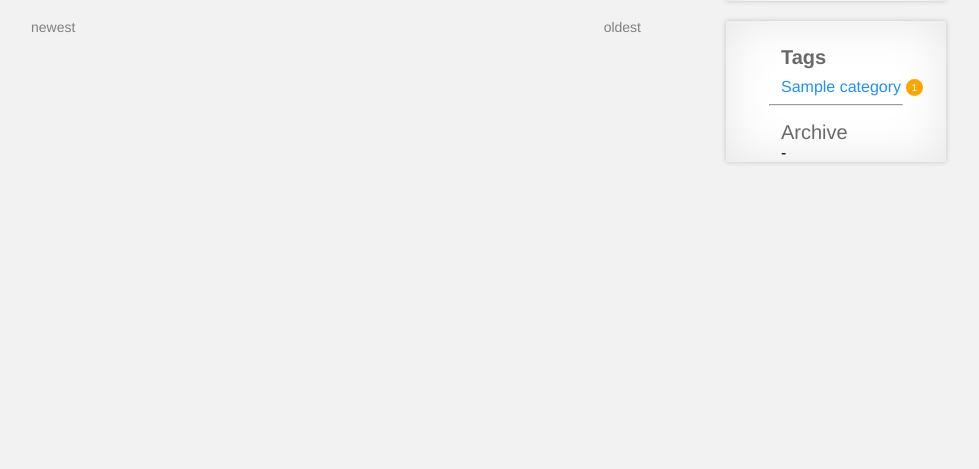
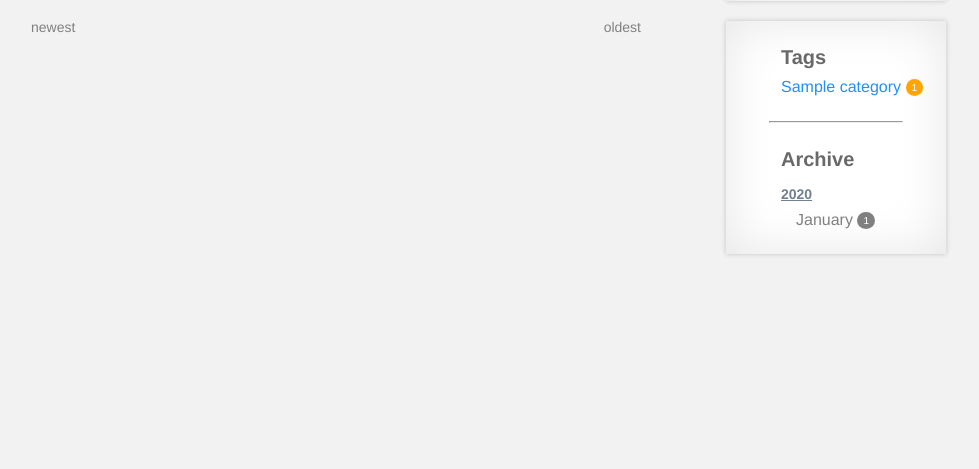
Before and after one commit to ozmax/ozmaxweb, a Django app: a page that uses ozmaxweb/blog/templates/blog/sidebar.html in a window 1280 px wide. Shown: the part 314-783 px from the top of the page, without its empty margins (174-1153 px from the left). Run offline with Django 3.2, Linux system fonts and the light colour scheme; tables that the repository leaves empty hold one stand-in row (values such as "Sample post"); some libraries are stand-ins or nearby versions; some web fonts are replaced.

Commit message:
add archives in sidebar
add archive retrieve utility
get archive in view and pass to context
unify css for sidebar items
add archive style

```diff
--- /dev/null
+++ b/ozmaxweb/blog/blog_utils.py
@@ -0,0 +1,11 @@
+import itertools
+import operator
+
+
+def get_archive(posts):
+	dates = [(post.created_at.strftime("%Y"), post.created_at.strftime("%B")) for post in posts]
+	def accumulate(l):
+	    it = itertools.groupby(dates, operator.itemgetter(0))
+	    for key, subiter in it:
+	        yield key, [(key, len(list(group))) for key, group in itertools.groupby([item[1] for item in subiter])]
+	return list(accumulate(dates))
--- a/ozmaxweb/blog/static/css/sidebar.css
+++ b/ozmaxweb/blog/static/css/sidebar.css
@@ -12,37 +12,46 @@
     text-decoration: none;
 }
 
-.sidebar_categories{
+.sidebar_component{
         padding-left: 55px;
+        margin-bottom: 25px;
+}
 
-}
-.sidebar_categories_title{
+.sidebar_title{
     margin-top: 25px;
     color: dimgray;
     font-size: 20px;
     font-weight: bolder;
 }
 
-.sidebar_category{
+.sidebar_subtitle{
+    font-size: 14px;
+    color: slategray;
+    font-weight: bold;
+    margin-top: 15px;
+    text-decoration: underline;
+}
+
+.sidebar_item{
     padding-top: 8px;
 }
 
-.sidebar_category a{
+.sidebar_item a{
     color: gray;
 }
 
-.active_tag .category_title{
+.active_item .item_title{
     color: dodgerblue;
 }
-.active_tag .category_count{
+.active_item .item_count{
     background-color: orange;
 }
 
-.category_title{
+.item_title{
     vertical-align: middle;
 }
 
-.category_count{
+.item_count{
     font-size: 10px;
     background-color: gray;
     width: 25px;
@@ -54,23 +63,14 @@
     -moz-border-radius: 50%;
 }
 
-.sidebar_category a:hover{
+.sidebar_item a:hover{
     color: dimgray;
 }
 
-.sidebar_category a:hover .category_count{
+.sidebar_component a:hover .item_count{
     background-color: dimgray;
 }
 
-.active_tag a:hover .category_count {
+.active_item a:hover .item_count {
     background-color: orange;
 }
-
-.sidebar_archive{
-    margin-top: 15px;
-    padding-left: 55px;
-}
-.sidebar_archive_title{
-    color: dimgray;
-    font-size: 20px;
-}
--- a/ozmaxweb/blog/templates/blog/sidebar.html
+++ b/ozmaxweb/blog/templates/blog/sidebar.html
@@ -1,15 +1,15 @@
 <div class="blog_sidebar">
-    <div class="sidebar_categories">
-        <div class="sidebar_categories_title">
+    <div class="sidebar_component">
+        <div class="sidebar_title">
             Tags
         </div>
         {% for category in categories %}
-            <div class="sidebar_category {% if filter_tag == category.name%} active_tag {% endif %}">
+            <div class="sidebar_item {% if filter_tag == category.name%} active_item {% endif %}">
                 <a href="{% url 'posts_by_tag' category.name %}">
-                    <span class="category_title">
+                    <span class="item_title">
                         {{ category.name }}
                     </span>
-                    <span class="category_count">
+                    <span class="item_count">
                         {{ category.post_set.all.count }}
                     </span>
                 </a>
@@ -17,12 +17,22 @@
         {% endfor %}
     </div>
     <hr width="60%">
-    <div class="sidebar_archive">
-        <div class="sidebar_archive_title">
+    <div class="sidebar_component">
+        <div class="sidebar_title">
             Archive
         </div>
-        <span class="kati">
-            -
-        </span>
+            {% for annual_part in archive %}
+                <div class="sidebar_subtitle">
+                    {{annual_part.0}}
+                </div>
+                 {% for month_part in annual_part.1 %}
+                    <div class="sidebar_item" style="padding-left: 15px;">
+                        <a href="#">
+                            <span class="item_title">{{ month_part.0 }} </span>
+                            <span class="item_count">{{month_part.1}}</span>
+                        </a>
+                    </div>
+                {% endfor%}
+            {% endfor %}
     </div>
 </div>
--- a/ozmaxweb/blog/views.py
+++ b/ozmaxweb/blog/views.py
@@ -2,13 +2,13 @@ from django.shortcuts import render, get_object_or_404
 from django.core.paginator import Paginator, EmptyPage, PageNotAnInteger
 
 from .models import Post, Category
-
+from .blog_utils import get_archive
 
 def home(request, tag=None):
+    posts = Post.objects.all()
+    archive = get_archive(posts)
     if tag:
         posts = Post.objects.filter(categories__name=tag)
-    else:
-        posts = Post.objects.all()
     paginator = Paginator(posts, 5)
     page = request.GET.get('page')
     try:
@@ -18,7 +18,7 @@ def home(request, tag=None):
     except EmptyPage:
         posts = paginator.page(paginator.num_pages)
     categories = Category.objects.all()
-    context = {'filter_tag': tag, 'posts': posts, 'categories': categories}
+    context = {'filter_tag': tag, 'posts': posts, 'categories': categories, 'archive': archive}
     tmpl = 'blog/home.html'
     return render(request, tmpl, context)
 
```
